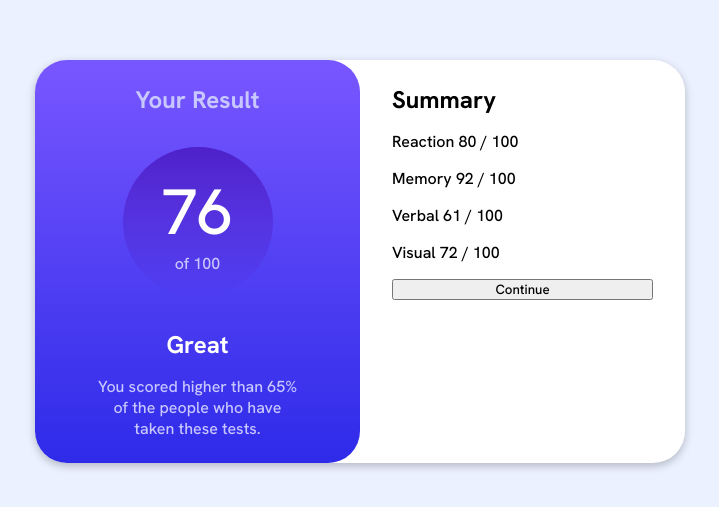
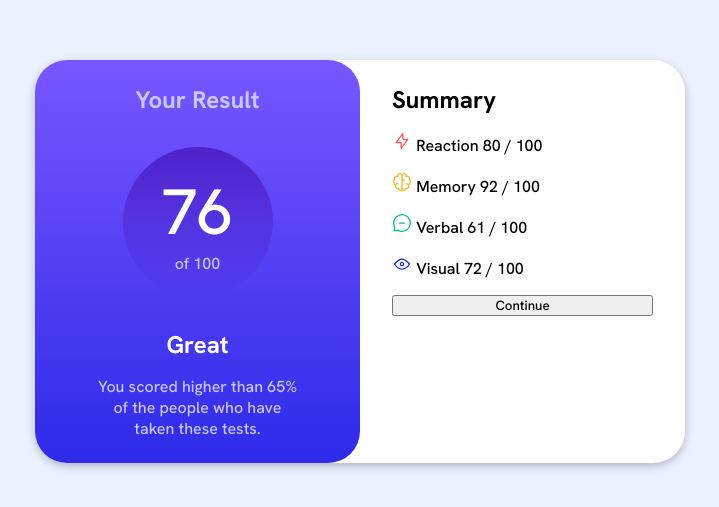
Before and after one commit to tm-laurenzo/frontend-mentor-results-summary-component-main, a plain HTML site: page index.html in a window 1280 px wide. Shown: the part 139-646 px from the top of the page, without its empty margins (280-999 px from the left). Drawn offline with Linux system fonts and the light colour scheme.

Commit message:
added the svg images

```diff
--- a/index.html
+++ b/index.html
@@ -34,7 +34,7 @@
 <body>
   <div class="card">
 
-    <dv class="card-container">
+    <div class="card-container">
       <section class="result">
         <h2 class="result-header">Your Result</h2>
         <p class="grading">
@@ -48,27 +48,31 @@
       </section>
 
       <section class="summary">
-        <h2>Summary</h2>
+        <h2 class="summary-title">Summary</h2>
 
 
         <div class="subject-field">
+          <img src="./assets/images/icon-reaction.svg" alt="icon" />
           <span class="subject">Reaction</span>
           <span class="subject-score">80 / 100</span>
         </div>
 
 
         <div class="subject-field">
+          <img src="./assets/images/icon-memory.svg" alt="icon" />
           <span class="subject">Memory</span>
           <span class="subject-score">92 / 100</span>
         </div>
 
         <div class="subject-field">
+          <img src="./assets/images/icon-verbal.svg" alt="icon" />
           <span class="subject">Verbal</span>
           <span class="subject-score">61 / 100</span>
         </div>
 
 
         <div class="subject-field">
+          <img src="./assets/images/icon-visual.svg" alt="icon" />
           <span class="subject">Visual</span>
           <span class="subject-score">72 / 100</span>
         </div>
@@ -76,7 +80,7 @@
 
         <button>Continue</button>
       </section>
-    </dv>
+    </div>
 
   </div>
 
```
